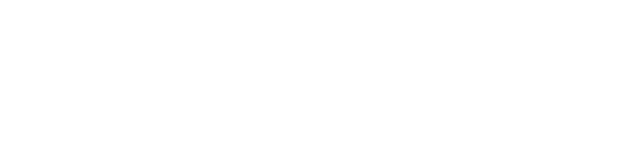
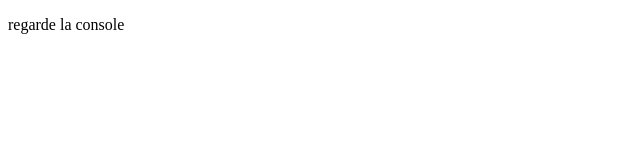
Before and after one commit to arthurperdreau/javascript30_12, a plain HTML site: page index.html in a window 1280 px wide. Shown: the whole page, without its empty margins (0-640 px from the left). Drawn offline with Linux system fonts and the light colour scheme.

Commit message:
ajout paragraphe

```diff
--- a/index.html
+++ b/index.html
@@ -7,6 +7,7 @@
     <script type="text/javascript" src="http://www.cornify.com/js/cornify.js"></script>
 </head>
 <body>
+<p>regarde la console</p>
 <script>
     const pressed=[];
     const secretCode="arthur";
```
